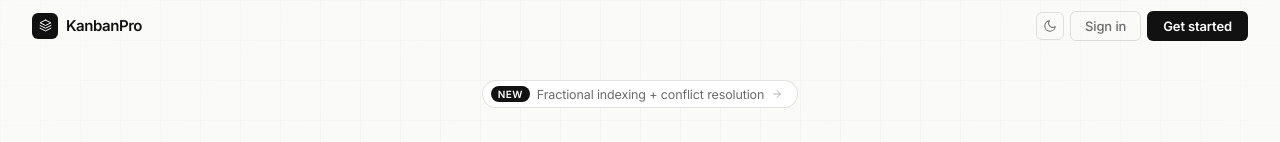
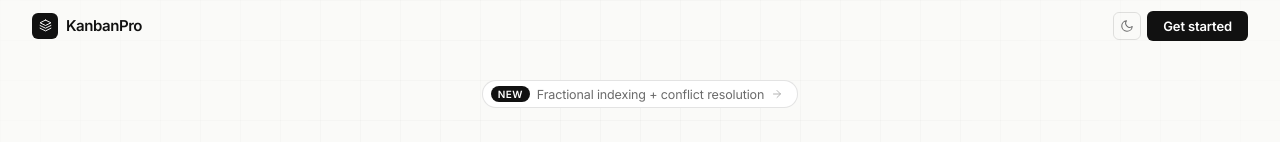
Before and after one commit to imranrkhan13/canban, a React (Vite) app in the folder client/: page / in a window 1280 px wide. Shown: the top 142 px of the page. Built offline with nearby package versions, Linux system fonts and the light colour scheme.

Commit message:
no sign in needed

```diff
--- a/client/src/App.jsx
+++ b/client/src/App.jsx
@@ -487,7 +487,6 @@ function LandingPage({ onGetStarted }) {
           <button onClick={toggle} style={{ background: 'none', border: `1px solid ${t.border2}`, borderRadius: 6, padding: '6px', cursor: 'pointer', color: t.text2, display: 'flex', transition: 'border-color .15s' }} onMouseEnter={e => e.currentTarget.style.borderColor = t.text} onMouseLeave={e => e.currentTarget.style.borderColor = t.border2}>
             {dark ? <Ic.Sun width={14} height={14} /> : <Ic.Moon width={14} height={14} />}
           </button>
-          <button onClick={onGetStarted} style={{ background: 'none', border: `1px solid ${t.border2}`, borderRadius: 6, padding: '6px 14px', cursor: 'pointer', color: t.text2, fontWeight: 500, fontSize: 13, fontFamily: "'Inter',sans-serif", transition: 'all .15s', letterSpacing: '-.01em' }} onMouseEnter={e => { e.currentTarget.style.borderColor = t.text; e.currentTarget.style.color = t.text }} onMouseLeave={e => { e.currentTarget.style.borderColor = t.border2; e.currentTarget.style.color = t.text2 }}>Sign in</button>
           <button onClick={onGetStarted} style={{ background: t.text, border: 'none', borderRadius: 6, padding: '7px 16px', cursor: 'pointer', color: dark ? '#000' : '#fff', fontWeight: 600, fontSize: 13, fontFamily: "'Inter',sans-serif", letterSpacing: '-.01em', transition: 'opacity .15s' }} onMouseEnter={e => e.currentTarget.style.opacity = '.85'} onMouseLeave={e => e.currentTarget.style.opacity = '1'}>Get started</button>
         </div>
       </nav>
```
